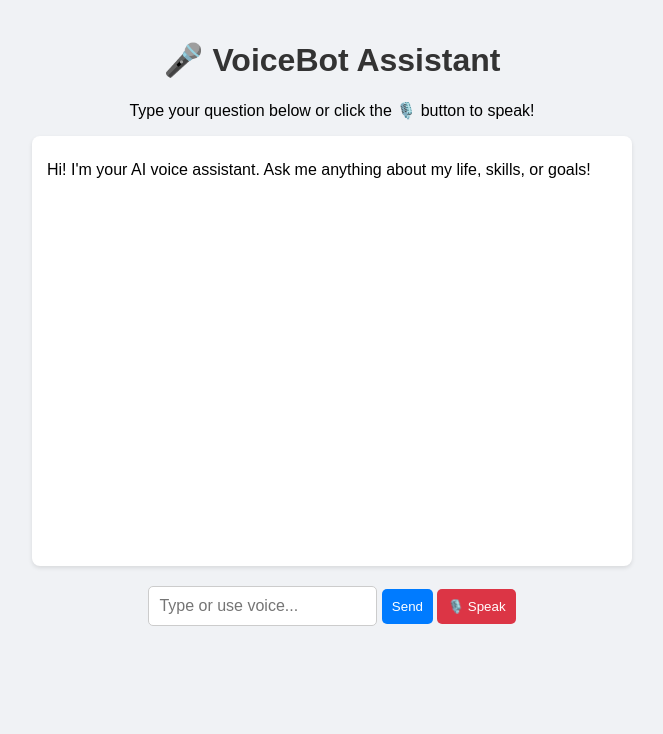
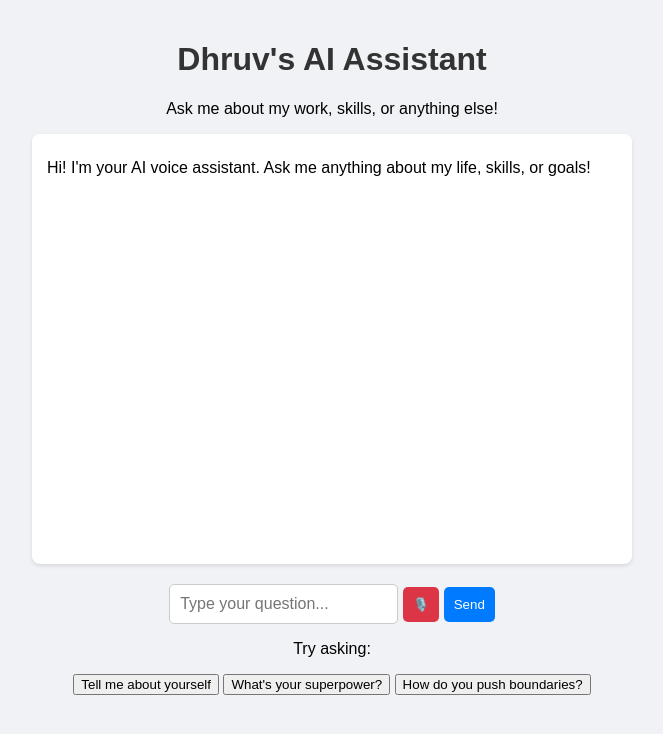
Before and after one commit to LearnWithDhruv/Home.LLC, a plain HTML site: page voicebot-api/public/index.html in a window 1280 px wide. Shown: the whole page, without its empty margins (308-971 px from the left). Drawn offline with Linux system fonts and the light colour scheme.

Commit message:
Update index.html

```diff
--- a/voicebot-api/public/index.html
+++ b/voicebot-api/public/index.html
@@ -3,19 +3,29 @@
 <head>
   <meta charset="UTF-8">
   <meta name="viewport" content="width=device-width, initial-scale=1.0">
-  <title>VoiceBot ChatGPT</title>
+  <title>Dhruv's Voice Assistant</title>
   <link rel="stylesheet" href="style.css">
 </head>
 <body>
   <div class="container">
-    <h1>🎤 VoiceBot Assistant</h1>
-    <p class="instructions">Type your question below or click the 🎙️ button to speak!</p>
+    <h1>Dhruv's AI Assistant</h1>
+    <p class="subtitle">Ask me about my work, skills, or anything else!</p>
+
     <div id="chat-box" class="chat-box"></div>
 
     <div class="input-section">
-      <input type="text" id="user-input" placeholder="Type or use voice..." aria-label="User input for chat" />
-      <button id="send-btn" aria-label="Send message">Send</button>
-      <button id="voice-btn" aria-label="Start voice input">🎙️ Speak</button>
+      <input type="text" id="user-input" placeholder="Type your question..." autocomplete="off">
+      <button id="voice-btn" title="Voice Input">🎙️</button>
+      <button id="send-btn">Send</button>
+    </div>
+
+    <div class="suggestions">
+      <p>Try asking:</p>
+      <div class="suggestion-buttons">
+        <button class="suggestion-btn">Tell me about yourself</button>
+        <button class="suggestion-btn">What's your superpower?</button>
+        <button class="suggestion-btn">How do you push boundaries?</button>
+      </div>
     </div>
   </div>
   <script src="script.js"></script>
```
